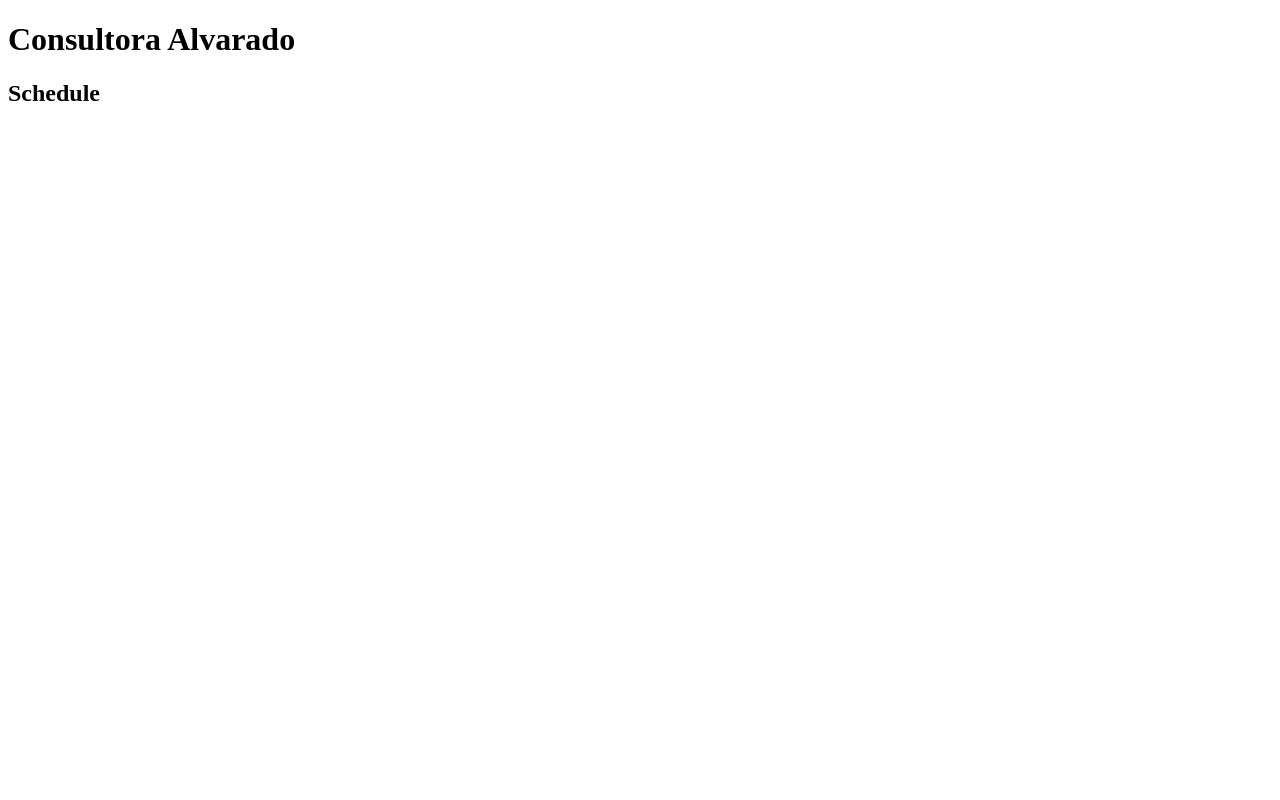
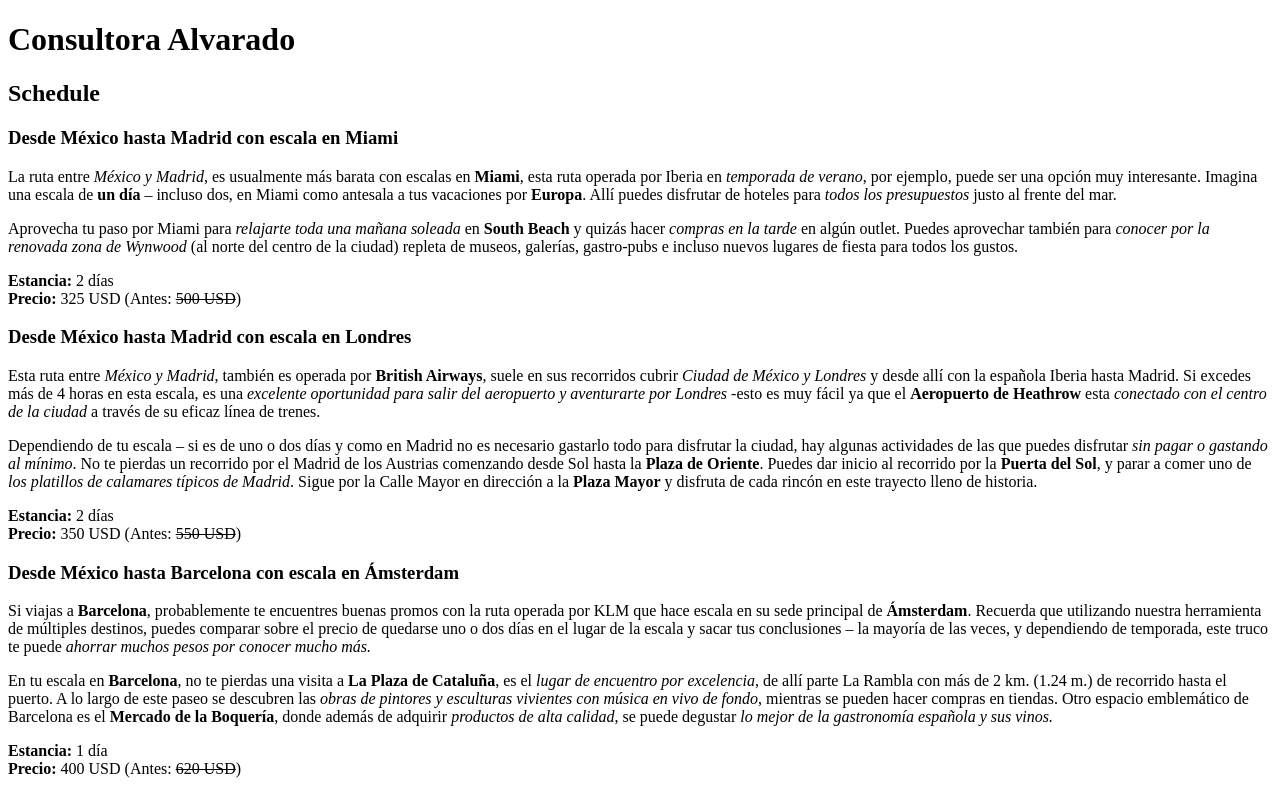
Before and after one commit to pinoso77/CesarAlvarado, a plain HTML site: page schedule.html in a window 1280 px wide. Drawn offline with Linux system fonts and the light colour scheme.

Commit message:
Añadí contenido a Schedule

```diff
--- a/schedule.html
+++ b/schedule.html
@@ -8,5 +8,23 @@
 <body>
     <h1>Consultora Alvarado</h1>
     <h2>Schedule</h2>
+    <h3>Desde México hasta Madrid con escala en Miami</h3>
+    <p>La ruta entre <em>México y Madrid</em>, es usualmente más barata con escalas en <strong>Miami</strong>, esta ruta operada por Iberia en <i>temporada de verano</i>, por ejemplo, puede ser una opción muy interesante. Imagina una escala de <b>un día</b> – incluso dos, en Miami como antesala a tus vacaciones por <strong>Europa</strong>. Allí puedes disfrutar de hoteles para <em>todos los presupuestos</em> justo al frente del mar.</p>
+    <p>Aprovecha tu paso por Miami para <em>relajarte toda una mañana soleada</em> en <strong>South Beach</strong> y quizás hacer <em>compras en la tarde</em> en algún outlet. Puedes aprovechar también para <em>conocer por la renovada zona de Wynwood</em> (al norte del centro de la ciudad) repleta de museos, galerías, gastro-pubs e incluso nuevos lugares de fiesta para todos los gustos.</p>
+    <strong>Estancia:</strong> 2 días
+</br>
+    <strong>Precio:</strong> 325 USD (Antes: <del>500 USD</del>)
+    <h3>Desde México hasta Madrid con escala en Londres</h3>
+    <p>Esta ruta entre <em>México y Madrid</em>, también es operada por <strong>British Airways</strong>, suele en sus recorridos cubrir <em>Ciudad de México y Londres</em> y desde allí con la española Iberia hasta Madrid. Si excedes más de 4 horas en esta escala, es una <em>excelente oportunidad para salir del aeropuerto y aventurarte por Londres</em> -esto es muy fácil ya que el <strong>Aeropuerto de Heathrow</strong> esta <em>conectado con el centro de la ciudad</em> a través de su eficaz línea de trenes.</p>
+    <p>Dependiendo de tu escala – si es de uno o dos días y como en Madrid no es necesario gastarlo todo para disfrutar la ciudad, hay algunas actividades de las que puedes disfrutar <em>sin pagar o gastando al mínimo</em>. No te pierdas un recorrido por el Madrid de los Austrias comenzando desde Sol hasta la <strong>Plaza de Oriente</strong>. Puedes dar inicio al recorrido por la <strong>Puerta del Sol</strong>, y parar a comer uno de <em>los platillos de calamares típicos de Madrid</em>. Sigue por la Calle Mayor en dirección a la <strong>Plaza Mayor</strong> y disfruta de cada rincón en este trayecto lleno de historia.</p>
+    <strong>Estancia:</strong> 2 días
+</br>
+    <strong>Precio:</strong> 350 USD (Antes: <del>550 USD</del>)
+    <h3>Desde México hasta Barcelona con escala en Ámsterdam</h3>
+    <p>Si viajas a <strong>Barcelona</strong>, probablemente te encuentres buenas promos con la ruta operada por KLM que hace escala en su sede principal de <strong>Ámsterdam</strong>. Recuerda que utilizando nuestra herramienta de múltiples destinos, puedes comparar sobre el precio de quedarse uno o dos días en el lugar de la escala y sacar tus conclusiones – la mayoría de las veces, y dependiendo de temporada, este truco te puede <em>ahorrar muchos pesos por conocer mucho más.</em></p>
+    <p>En tu escala en <strong>Barcelona</strong>, no te pierdas una visita a <strong>La Plaza de Cataluña</strong>, es el <em>lugar de encuentro por excelencia</em>, de allí parte La Rambla con más de 2 km. (1.24 m.) de recorrido hasta el puerto. A lo largo de este paseo se descubren las <em>obras de pintores y esculturas vivientes con música en vivo de fondo</em>, mientras se pueden hacer compras en tiendas. Otro espacio emblemático de Barcelona es el <strong>Mercado de la Boquería</strong>, donde además de adquirir <em>productos de alta calidad</em>, se puede degustar <em>lo mejor de la gastronomía española y sus vinos.</em></p>
+    <strong>Estancia:</strong> 1 día
+</br>
+    <strong>Precio:</strong> 400 USD (Antes: <del>620 USD</del>)
 </body>
 </html>
```
